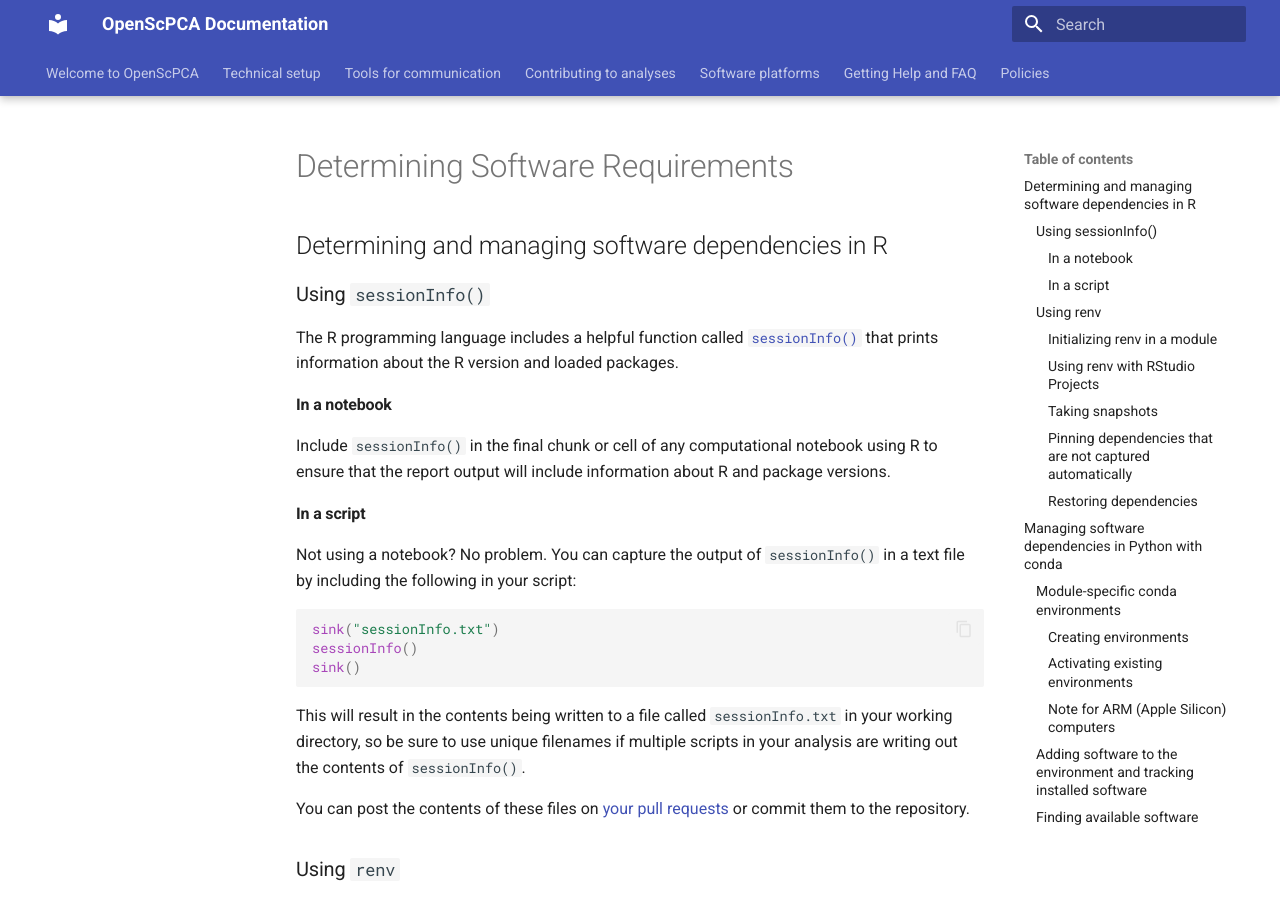
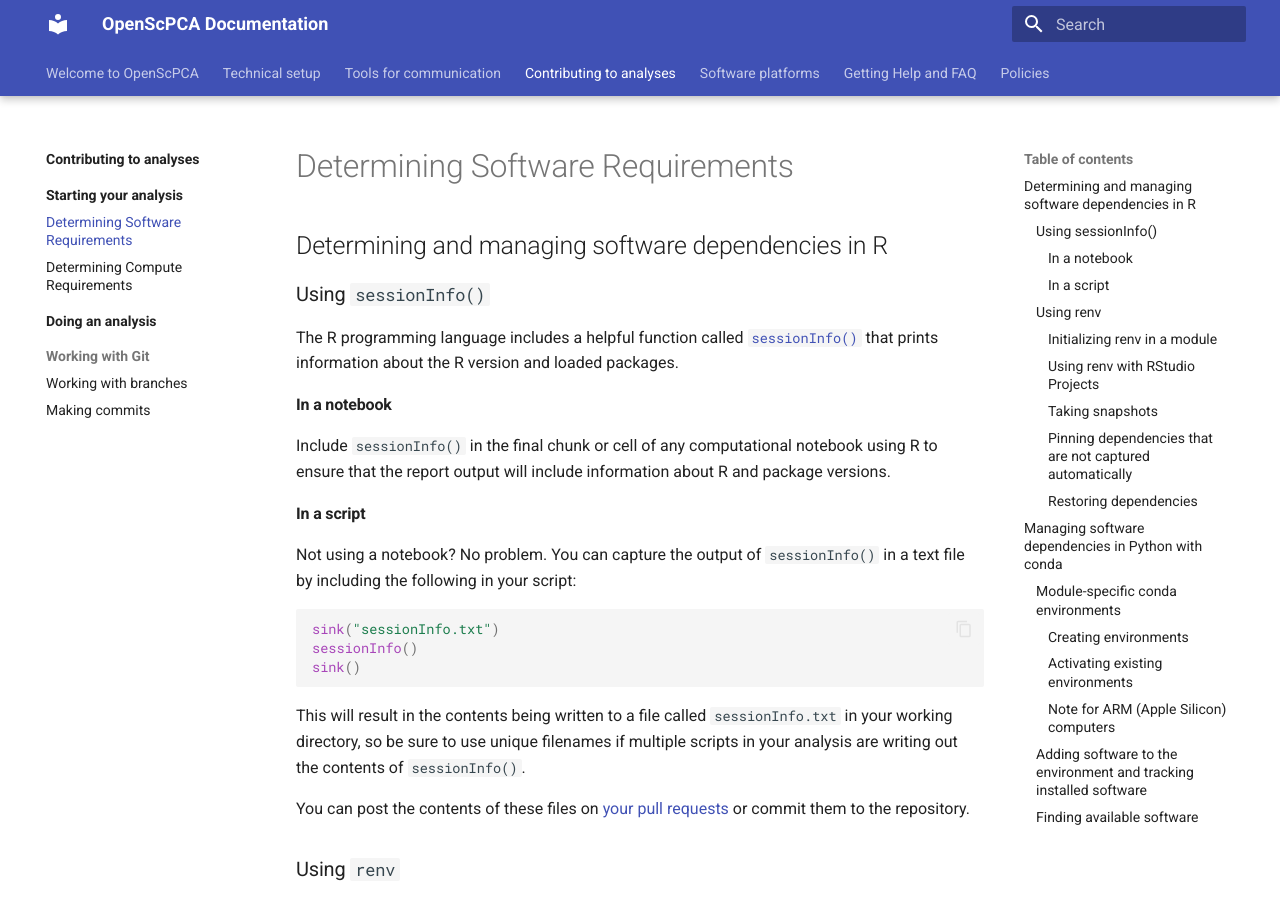
Before and after one commit to AlexsLemonade/OpenScPCA-analysis, an MkDocs documentation site: the page built from docs/contributing-to-analyses/starting-your-analysis/determining-software-requirements.md, in a window 1280 px wide and 900 px high. Built offline with MkDocs 1.6.1 and Material for MkDocs 9.7.7, drawn with Linux system fonts in a browser that asks for light colours.

Commit message:
Fix nav after renaming files

```diff
--- a/mkdocs.yml
+++ b/mkdocs.yml
@@ -66,8 +66,8 @@
     - contributing-to-analyses/index.md
     - Starting your analysis:
       - contributing-to-analyses/starting-your-analysis/index.md
-      - contributing-to-analyses/starting-your-analysis/software-requirements.md
-      - contributing-to-analyses/starting-your-analysis/compute-requirements.md
+      - contributing-to-analyses/starting-your-analysis/determining-software-requirements.md
+      - contributing-to-analyses/starting-your-analysis/determining-compute-requirements.md
     - Doing an analysis:
       - contributing-to-analyses/doing-analyses/index.md
     - Working with Git: # Creating branches, adding commits, all git interactions
```
